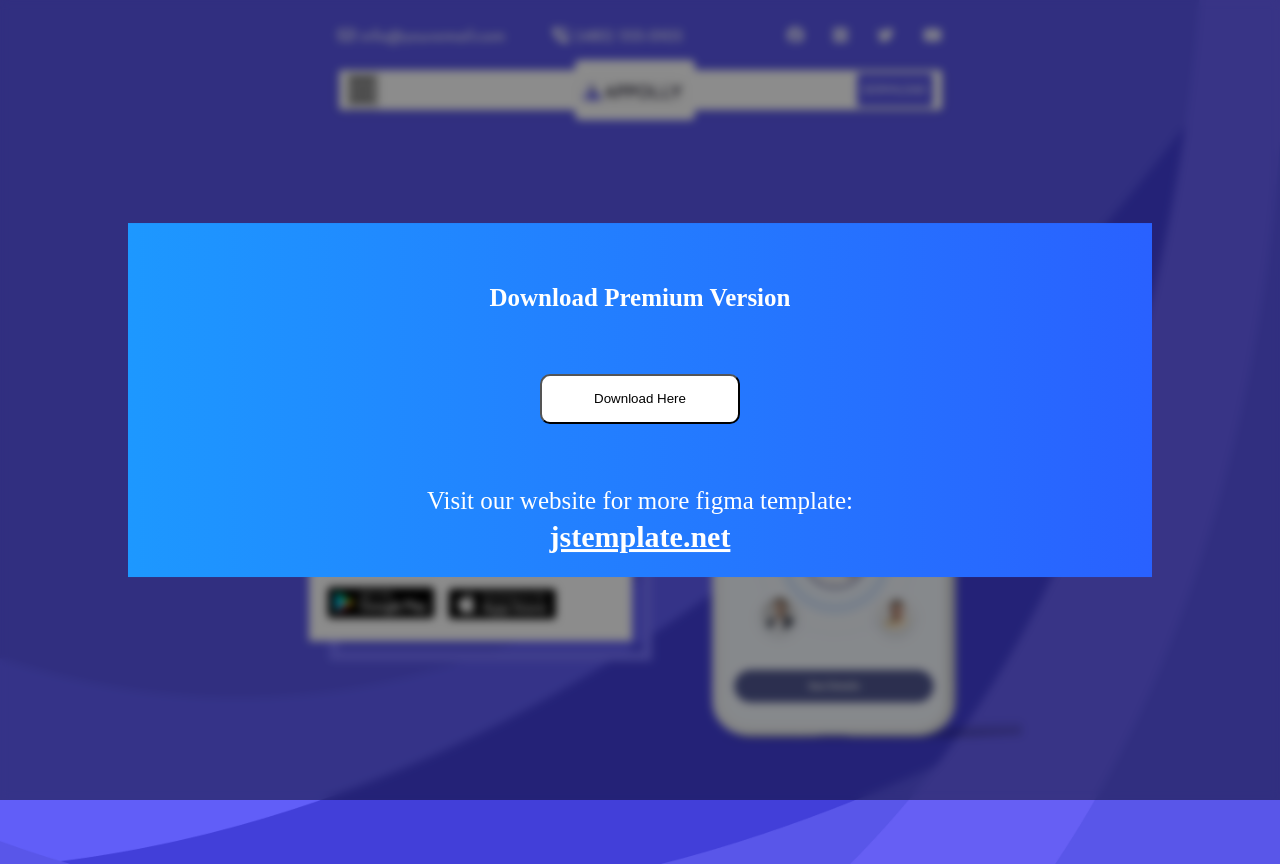
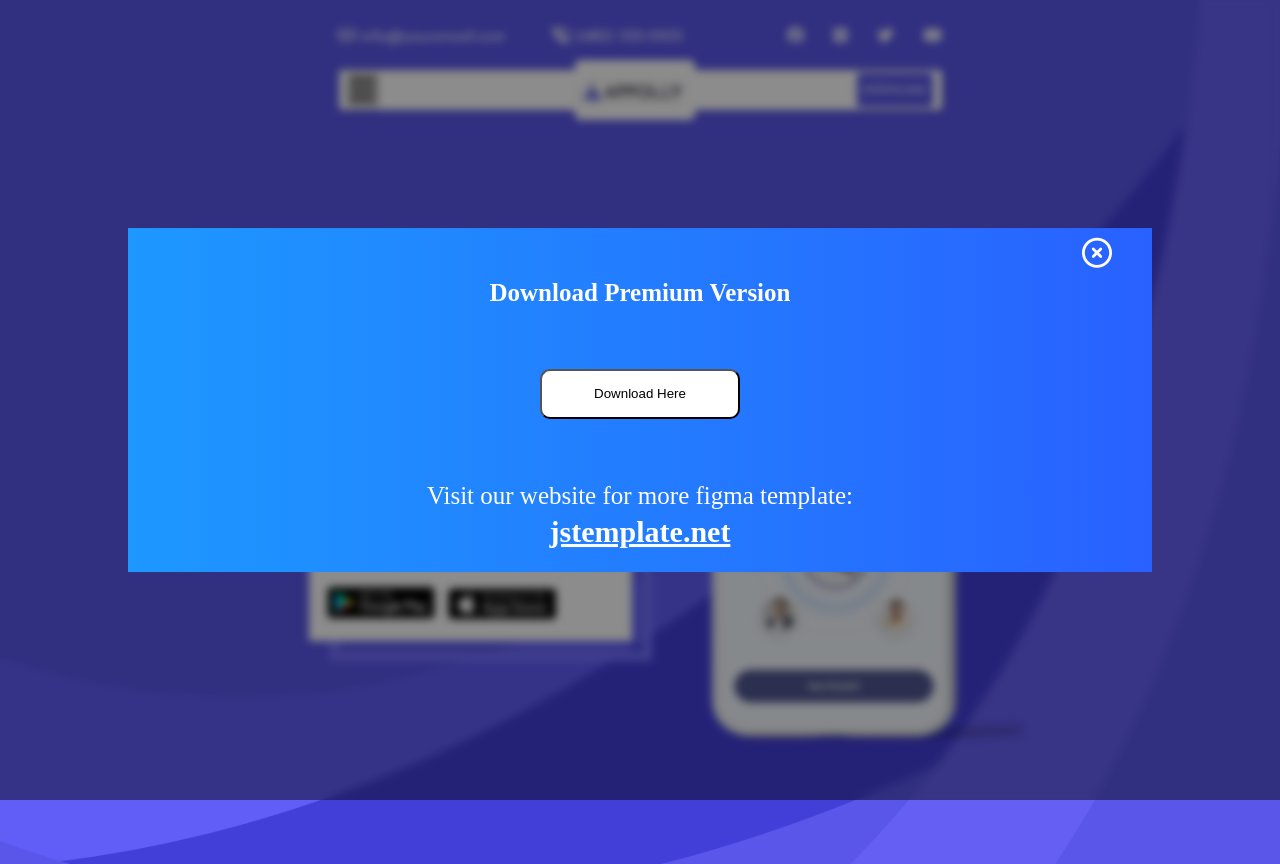
Before and after one commit to hayitovhamidullo/today9-27-2023, a plain HTML site: page index.html in a window 1280 px wide. Both pictures are taken after a click on the button "DOWNLOAD". Drawn offline with Linux system fonts and the light colour scheme.

Commit message:
tugatdim2

```diff
--- a/index.html
+++ b/index.html
@@ -64,7 +64,8 @@
                 </div>
             </nav>
             <div class="javascript">
-                <h6>Download Premium Version</h6>
+                <button class="namber"><i class="fa-regular fa-circle-xmark" style="font-size: 30px; color: #fff;"></i></button>
+                <h6 id="nam6">Download Premium Version</h6>
                 <button class="javaScript_download">Download Here</button>
                 <p>Visit our website for more figma template:</p>
                 <a href="#">jstemplate.net</a>
--- a/javaScript/script.js
+++ b/javaScript/script.js
@@ -3,6 +3,7 @@ var downloadButton = document.querySelector(".Download");
 var javascriptDiv = document.querySelector(".javascript");
 var javaScriptDownloadButton = document.querySelector(".javaScript_download");
 const overlaynam = document.querySelector(".overlay");
+const tozalamoq = document.querySelector(".namber");
 
 const menu = document.querySelector(".aside");
 const menunam = document.querySelector(".bars");
@@ -25,6 +26,11 @@ document.addEventListener("keydown", function(event) {
     }
 });
 
+// dowlondagi x
+tozalamoq.addEventListener("click", function() {
+    javascriptDiv.style.display = "none";
+    overlaynam.style.display = "none"
+});
 
 menunam.addEventListener("click", function() {
     menu.style.display = "block";
--- a/sass/stayil.scss
+++ b/sass/stayil.scss
@@ -65,6 +65,23 @@ body{
             transition: .3s, -webkit-mask-size .3s .3s;
           }
     }
+}
+
+#nam6{
+    margin-top: 0px;
+    // padding-bottom: 10px;
+}
+
+.namber{
+    display: flex;
+    padding: 10px;
+    width: 98%;
+    justify-content: flex-end;
+    // position: absolute;
+    // z-index: 2;
+    // transform: translate(668px, 10px);
+    border:none;
+    background: none;
 }
 
 // animatsiya
```
Also changed, not shown: css/stayil.css, 1 other file.
